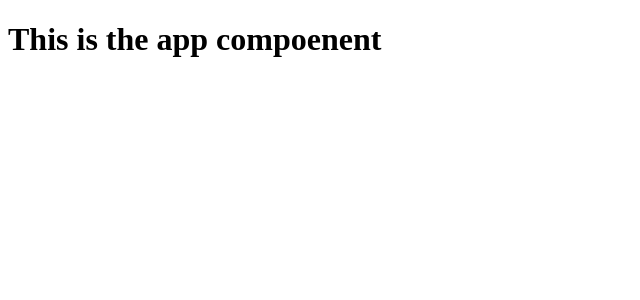
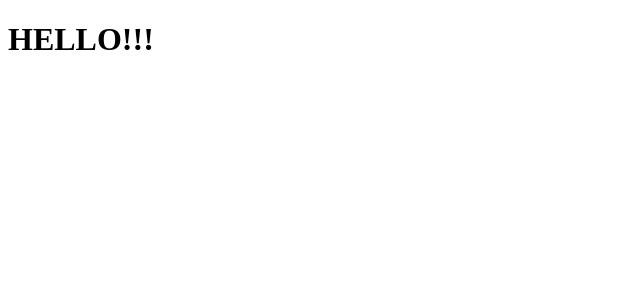
Before and after one commit to Dragonite-42/JobTracker, a React app: page / in a window 1280 px wide. Shown: the top 300 px of the page, without its empty margins (0-640 px from the left). Built offline with nearby package versions, Linux system fonts and the light colour scheme.

Commit message:
Merge from staging

```diff
--- a/client/App.jsx
+++ b/client/App.jsx
@@ -1,10 +1,9 @@
 import React from 'react'
+import MainContainer from './containers/MainContainer'
 
 function App(){
     return(
-        <div>
-            <h1>This is the app compoenent</h1>
-        </div>
+        <MainContainer/>
     )
 }
 
--- /dev/null
+++ b/client/containers/MainContainer.jsx
@@ -0,0 +1,11 @@
+import React from 'react'
+
+function MainContainer(){
+    return(
+        <div>
+            <h1>HELLO!!!</h1>
+        </div>
+    )
+}
+
+export default MainContainer
```
Also changed, not shown: client/components/Button.jsx (renamed from client/components/dummyComponent.js), client/components/Card.jsx (added), client/containers/ProgressContainer.jsx (added), 1 other file (tests, documents, lock files or other folders).
